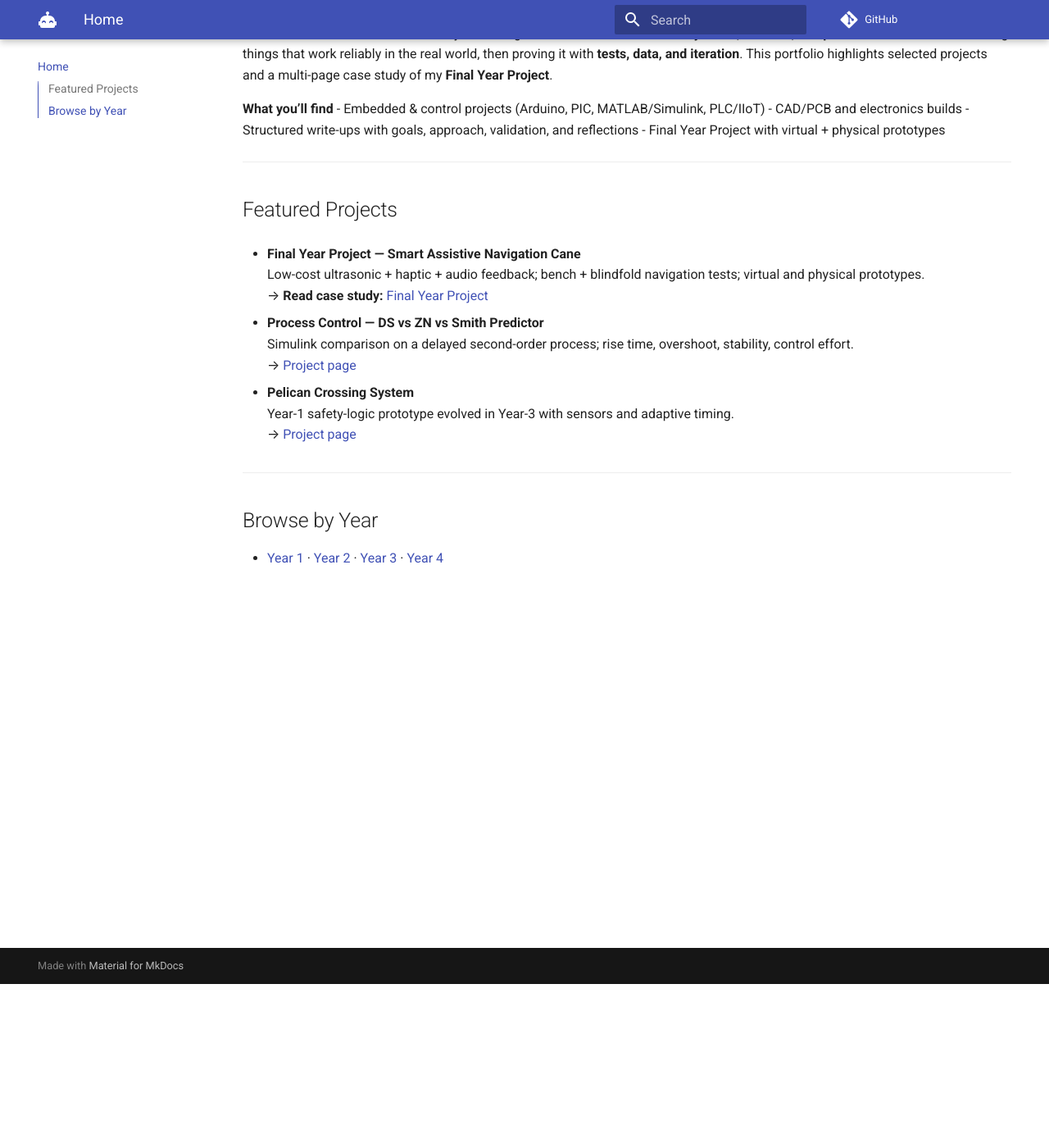
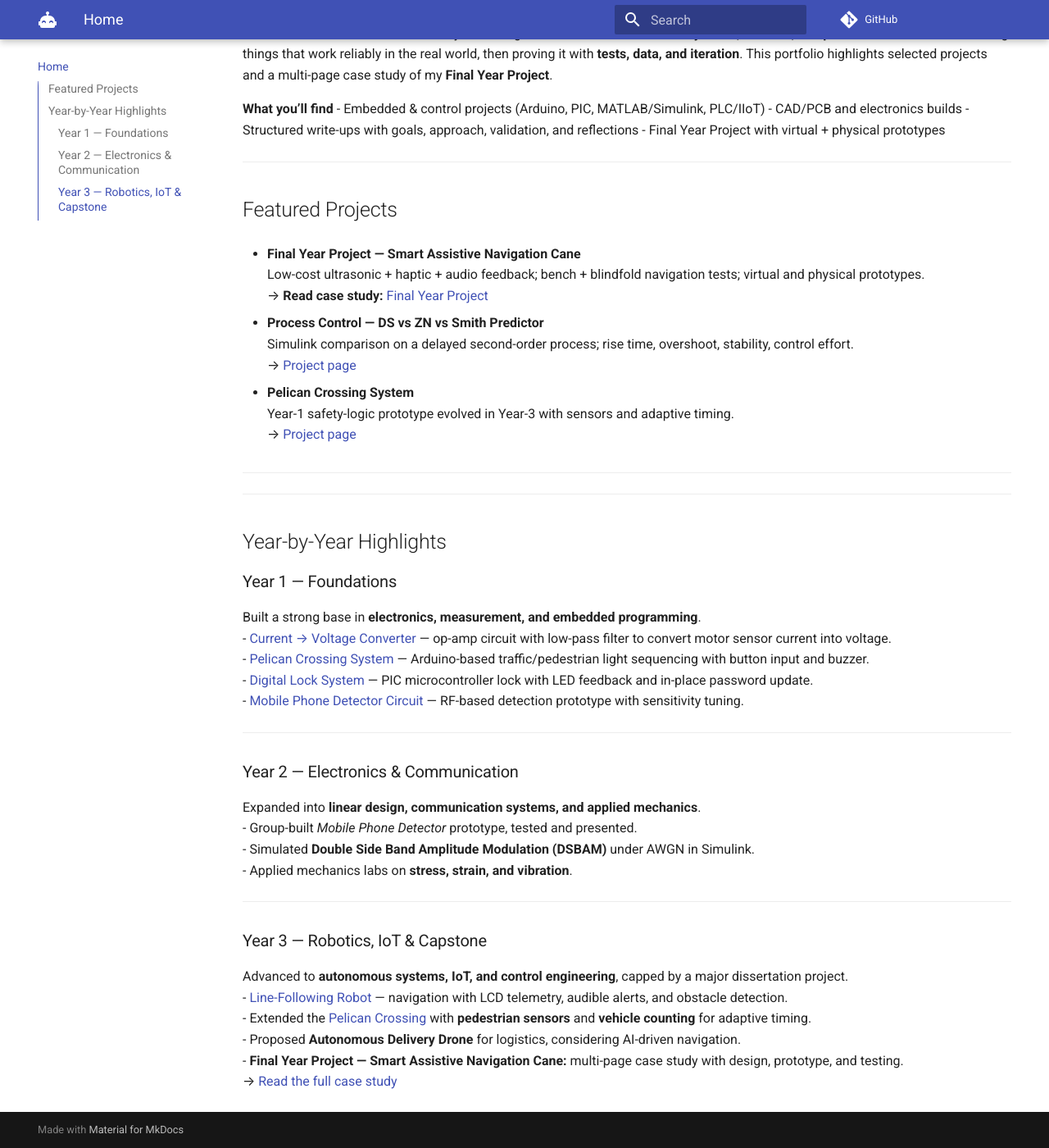
Before and after one commit to aligado04/portfolio, an MkDocs documentation site: the page built from docs/index.md, in a window 1280 px wide and 1400 px high, scrolled down 200 px. Shown: the whole window at 82% size. Built offline with MkDocs 1.6.1 and Material for MkDocs 9.7.7, drawn with Linux system fonts in a browser that asks for light colours; comment, search, counter and statistics services are not loaded.

Commit message:
Update index.md

```diff
--- a/docs/index.md
+++ b/docs/index.md
@@ -25,5 +25,31 @@ I'm a Mechatronics & Autonomous Systems engineer focused on **embedded systems,
 
 ---
 
-## Browse by Year
-- [Year 1](modules/year-1.md) · [Year 2](modules/year-2.md) · [Year 3](modules/year-3.md) · [Year 4](modules/year-4.md)
+---
+
+## Year-by-Year Highlights
+
+### Year 1 — Foundations
+Built a strong base in **electronics, measurement, and embedded programming**.
+- [Current → Voltage Converter](projects/analogue-electronics-converter.md) — op-amp circuit with low-pass filter to convert motor sensor current into voltage.
+- [Pelican Crossing System](projects/pelican-crossing.md) — Arduino-based traffic/pedestrian light sequencing with button input and buzzer.
+- [Digital Lock System](projects/digital-lock.md) — PIC microcontroller lock with LED feedback and in-place password update.
+- [Mobile Phone Detector Circuit](projects/mobile-phone-detector.md) — RF-based detection prototype with sensitivity tuning.
+
+---
+
+### Year 2 — Electronics & Communication
+Expanded into **linear design, communication systems, and applied mechanics**.
+- Group-built *Mobile Phone Detector* prototype, tested and presented.
+- Simulated **Double Side Band Amplitude Modulation (DSBAM)** under AWGN in Simulink.
+- Applied mechanics labs on **stress, strain, and vibration**.
+
+---
+
+### Year 3 — Robotics, IoT & Capstone
+Advanced to **autonomous systems, IoT, and control engineering**, capped by a major dissertation project.
+- [Line-Following Robot](projects/line-following-robot.md) — navigation with LCD telemetry, audible alerts, and obstacle detection.
+- Extended the [Pelican Crossing](projects/pelican-crossing.md) with **pedestrian sensors** and **vehicle counting** for adaptive timing.
+- Proposed **Autonomous Delivery Drone** for logistics, considering AI-driven navigation.
+- **Final Year Project — Smart Assistive Navigation Cane:** multi-page case study with design, prototype, and testing.
+  → [Read the full case study](projects/final-year-project/index.md)
```
